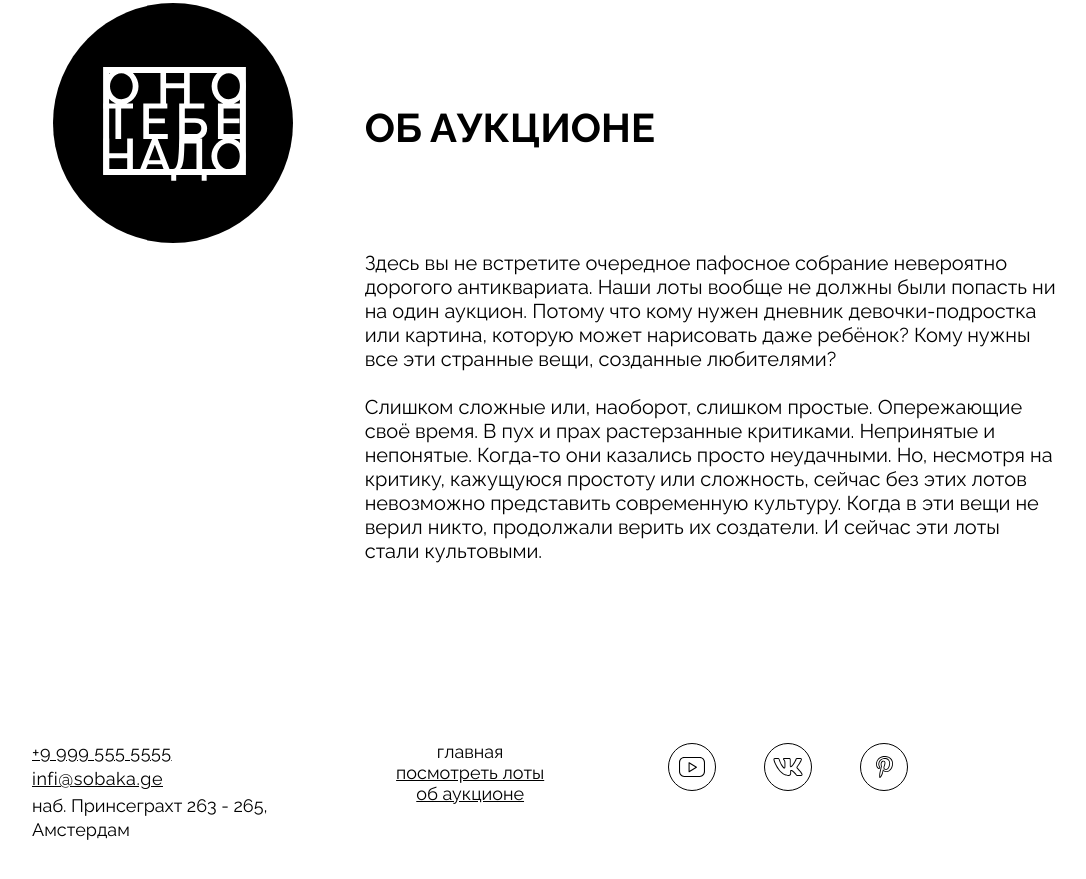
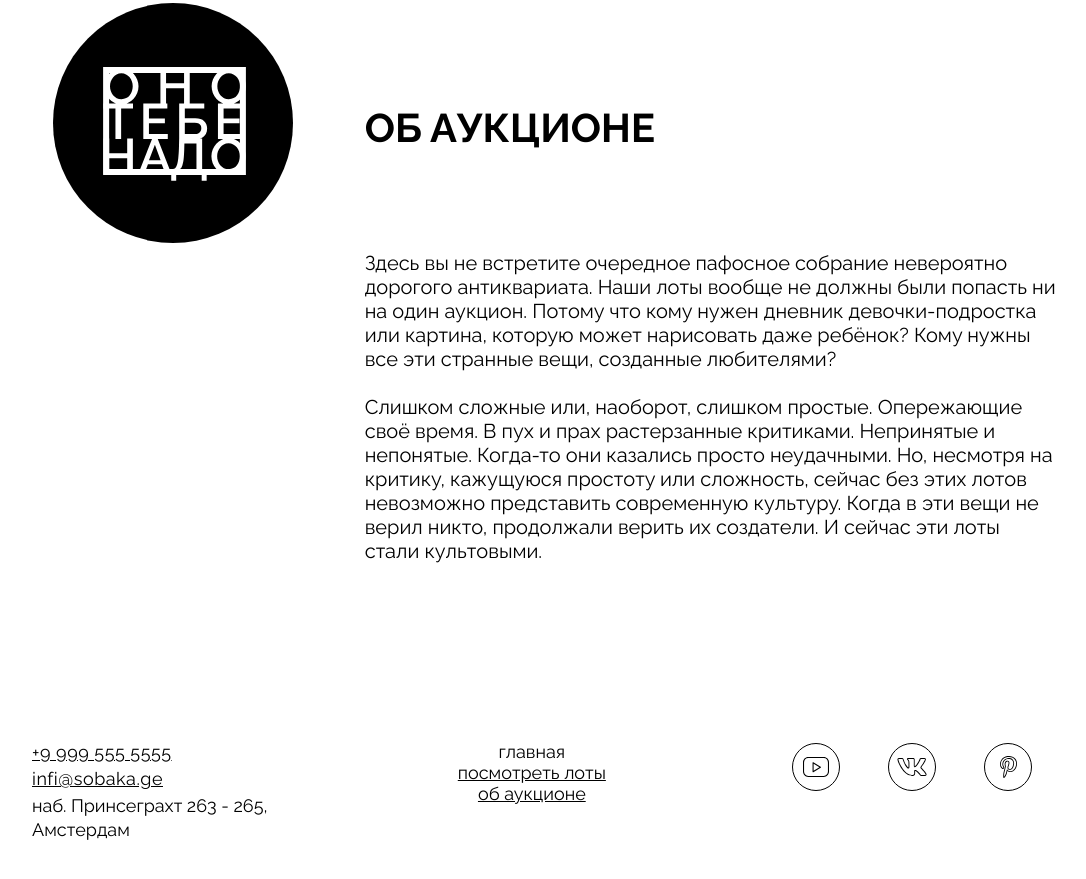
Before and after one commit to anastasiia-tihaya/ono-tebe-nado-copy-, a plain HTML site: page index.html in a window 1280 px wide. Shown: the part 2100-2979 px from the top of the page, without its empty margins (108-1194 px from the left). Drawn offline with Linux system fonts and the light colour scheme.

Commit message:
Update style.css

```diff
--- a/styles/style.css
+++ b/styles/style.css
@@ -374,6 +374,9 @@ p {
 .footer_menu-1{
     text-decoration: none;
 }
+.nav-style-footer{
+    margin: 0px 185px; width: 149px;
+}
 .socials-container{
     display: flex;
     width: 240px;
```
